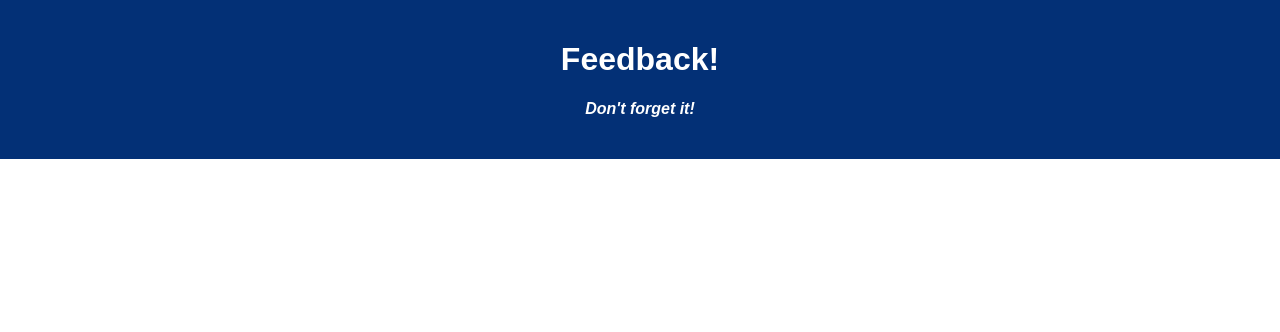
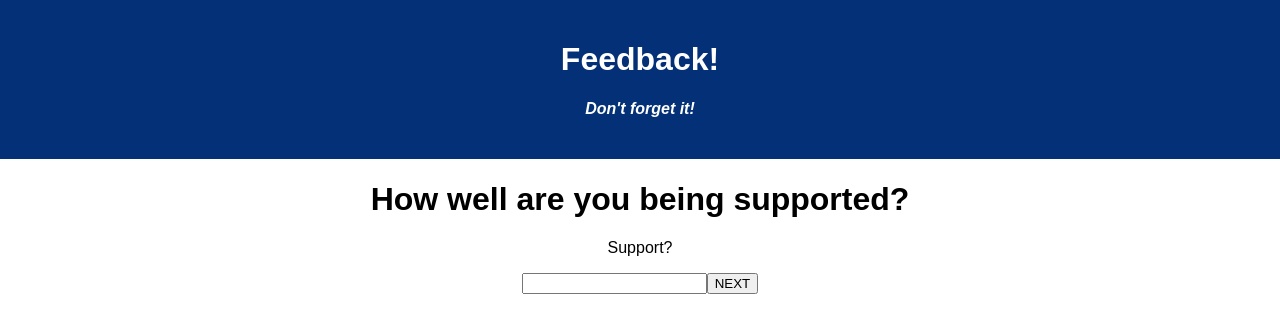
Before and after one commit to z-ilyas/weekend-redux-feedback-loop, a React (Create React App) app: page /#/Support in a window 1280 px wide. Shown: the top 332 px of the page. Built offline with nearby package versions, Linux system fonts and the light colour scheme.

Commit message:
support page is sending the data to the reducer, showing alert when someone presses next without any input and also send us to the next page

```diff
--- a/src/components/App/App.jsx
+++ b/src/components/App/App.jsx
@@ -24,12 +24,12 @@ function App() {
         <Route exact path = '/Understanding'>
           <Understanding/>
         </Route>
-        <Route xact path = '/Support'>
+        <Route exact path = '/Support'>
           <Support/>
         </Route>
-        {/* <Route>
+        <Route exact path = '/Comments'>
           <Comments/>
-        </Route> */}
+        </Route>
         {/* <Route>
           <Review/>
         </Route>        */}
--- a/src/components/Feedback/Feelings.jsx
+++ b/src/components/Feedback/Feelings.jsx
@@ -9,8 +9,8 @@ function Feelings() {
     const history = useHistory();
     const dispatch = useDispatch();
 
-    const clickNext = () => {
-        if( feelings === ''){
+    const goToUnderstanding = () => {
+        if(feelings === ''){
             Swal.fire({
                 icon: 'error',
                 title: 'PLEASE PUT INPUT',
@@ -33,7 +33,7 @@ function Feelings() {
                 value={feelings}
                 onChange={(event) => {setfeelings(event.target.value)}}
             />
-            <button onClick={clickNext}>NEXT</button>
+            <button onClick={goToUnderstanding}>NEXT</button>
         </div>
     )
 }
--- a/src/components/Feedback/Support.jsx
+++ b/src/components/Feedback/Support.jsx
@@ -1,4 +1,38 @@
+import { useState } from "react";
+import { useDispatch } from 'react-redux';
+import { useHistory } from "react-router-dom";
+import Swal from "sweetalert2";
+
 function Support () {
+    const [support, setSupport] = useState('');
+    const history = useHistory();
+    const dispatch = useDispatch();
 
+    const goToComments = () => {
+        if(support === ''){
+            Swal.fire({
+                icon: 'error',
+                title: 'PLEASE PUT INPUT',
+              })
+        }else{
+            dispatch({
+                type: 'ADD_SUPPORT',
+                payload: support
+            })
+            history.push('/Comments');
+        }
+    }
+    return(
+        <div className="Support">
+            <h1>How well are you being supported?</h1>
+            <p>Support?</p>
+            <input
+                type="number"
+                value={support}
+                onChange={(event) => {setSupport(event.target.value)}}
+            />
+            <button onClick={goToComments}>NEXT</button>
+        </div>
+    )
 }
 export default Support;
--- a/src/components/Feedback/Understanding.jsx
+++ b/src/components/Feedback/Understanding.jsx
@@ -5,12 +5,12 @@ import Swal from "sweetalert2";
 
 function Understanding () {
 
-    const [understanding, setunderstanding] = useState('');
+    const [understanding, setUnderstanding] = useState('');
     const history = useHistory();
     const dispatch = useDispatch();
 
-    const clickNext = () => {
-        if( understanding === ''){
+    const goToSupport = () => {
+        if(understanding === ''){
             Swal.fire({
                 icon: 'error',
                 title: 'PLEASE PUT INPUT',
@@ -31,9 +31,9 @@ function Understanding () {
             <input
                 type="number"
                 value={understanding}
-                onChange={(event) => {setunderstanding(event.target.value)}}
+                onChange={(event) => {setUnderstanding(event.target.value)}}
             />
-            <button onClick={clickNext}>NEXT</button>
+            <button onClick={goToSupport}>NEXT</button>
         </div>
     )
 
--- a/src/index.js
+++ b/src/index.js
@@ -18,8 +18,16 @@ const feedback = (state = feedBack, action) => {
         const copyOfState = {...state};
         copyOfState.understanding = action.payload;
     return copyOfState
+    }else if(action.type === 'ADD_SUPPORT'){
+        const copyOfState = {...state};
+        copyOfState.support = action.payload;
+    return copyOfState
+    }else if(action.type === 'ADD_COMMENTS'){
+        const copyOfState = {...state};
+        copyOfState.comments = action.payload;
+    return copyOfState
     }
-    return state;
+return state;
 }
 
 const theStore = createStore(
```
Also changed, not shown: 1 other file (tests, documents, lock files or other folders).
